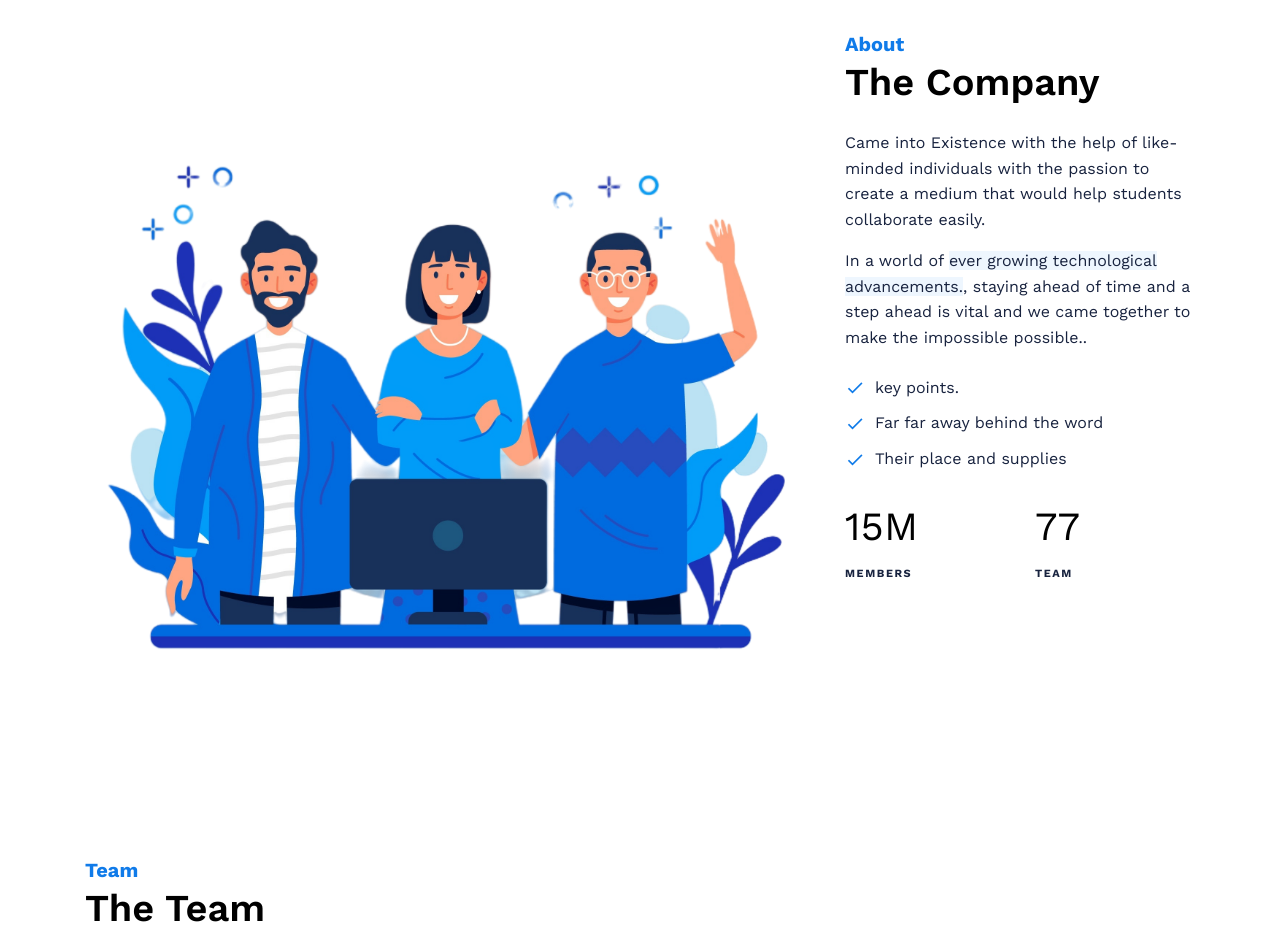
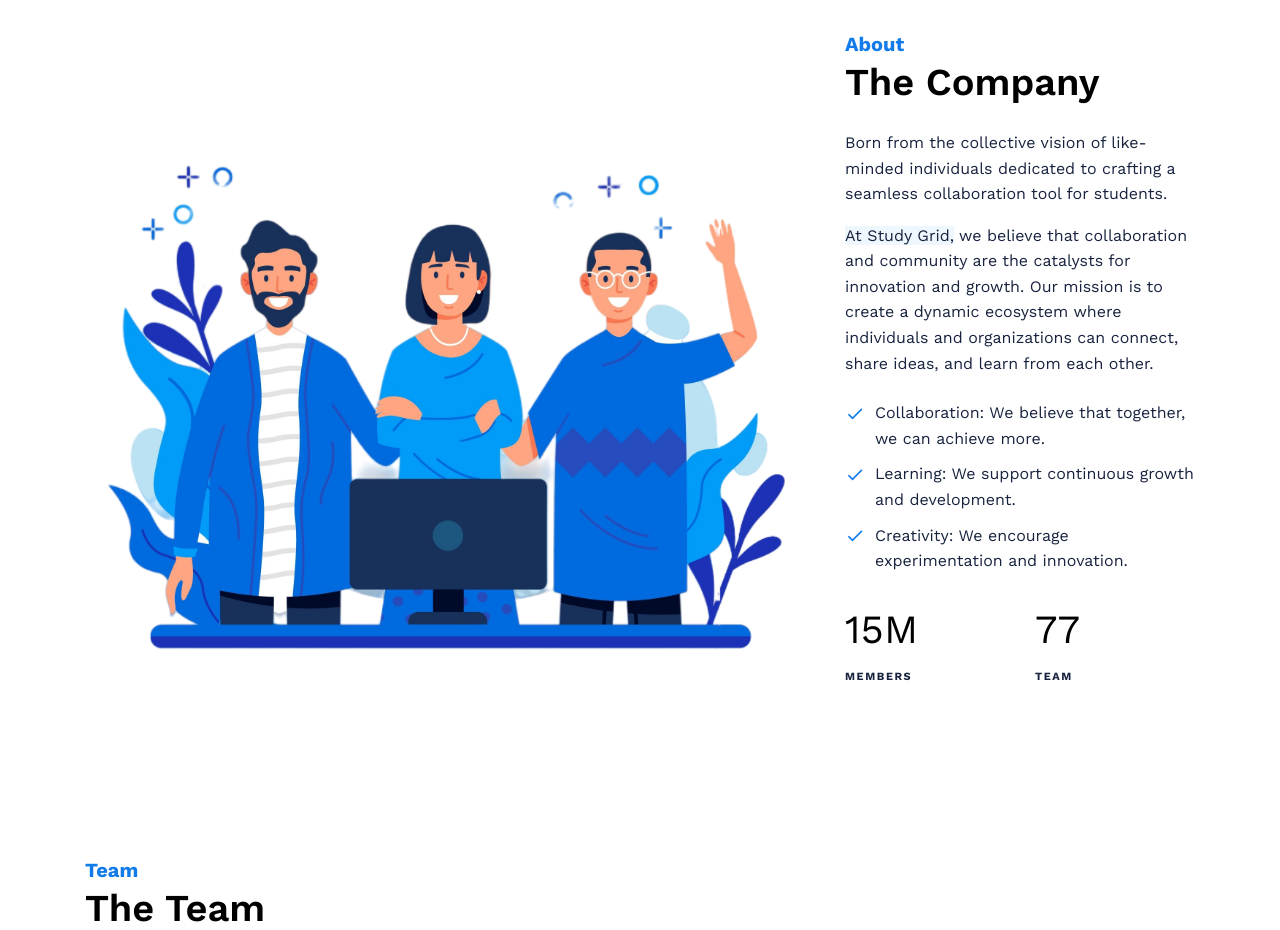
Before and after one commit to Anonymous-nerds/collaborative-study-hubs-landing, a website: page index.html in a window 1280 px wide. Shown: the part 5140-6070 px from the top of the page. Drawn offline with nearby package versions, Linux system fonts and the light colour scheme; files whose address does not match are found by name.

Commit message:
modified wording suggestions.

```diff
--- a/index.html
+++ b/index.html
@@ -612,14 +612,15 @@
             <h2 class="heading">The Company</h2>
           </div>
           <div class="mb-4" data-aos="fade-up" data-aos-delay="100">
-            <p>Came into Existence with the help of like-minded individuals with the passion to create a medium that would help students collaborate easily.</p>
-            <p>In a world of <span class="highlight">ever growing technological advancements.</span>, staying ahead of time and a step ahead is vital and we came together to make the impossible possible..</p>
+            <p>Born from the collective vision of like-minded individuals dedicated to crafting a seamless collaboration tool for students.</p>
+            <p> <span class="highlight">At Study Grid,</span> we believe that collaboration and community are the catalysts for innovation and growth. Our mission is to create a dynamic ecosystem where individuals and organizations can connect, share ideas, and learn from each other.
+            </p>
           </div>
 
           <ul class="list-unstyled ul-check primary mb-4" data-aos="fade-up" data-aos-delay="200">
-            <li>key points.</li>
-            <li>Far far away behind the word</li>
-            <li>Their place and supplies</li>
+            <li>Collaboration: We believe that together, we can achieve more.</li>
+            <li>Learning: We support continuous growth and development.</li>
+            <li>Creativity: We encourage experimentation and innovation.</li>
           </ul>
 
 
@@ -885,9 +886,9 @@
             <h3>Quick Contact</h3>
             <address>Remote</address>
             <ul class="list-unstyled links mb-4">
-              <li><a href="tel://11234567890">(234)-909-099-9937</a></li>
-              <li><a href="tel://11234567890">(234)-909-099-9937</a></li>
-              <li><a href="mailto:info@mydomain.com">info@Studygrid.com</a></li>
+              <li><a href="tel://909-099-9937">(234)-909-099-9937</a></li>
+              <li><a href="tel://909-099-9937">(234)-909-099-9937</a></li>
+              <li><a href="mailto:info@Studygrid.com">info@Studygrid.com</a></li>
             </ul>
           </div> <!-- /.widget -->
         </div> <!-- /.col-lg-3 -->
```
